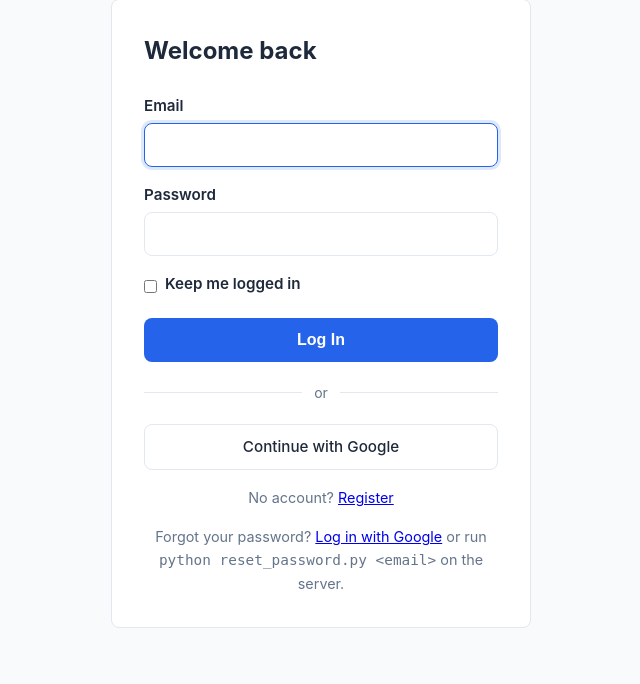
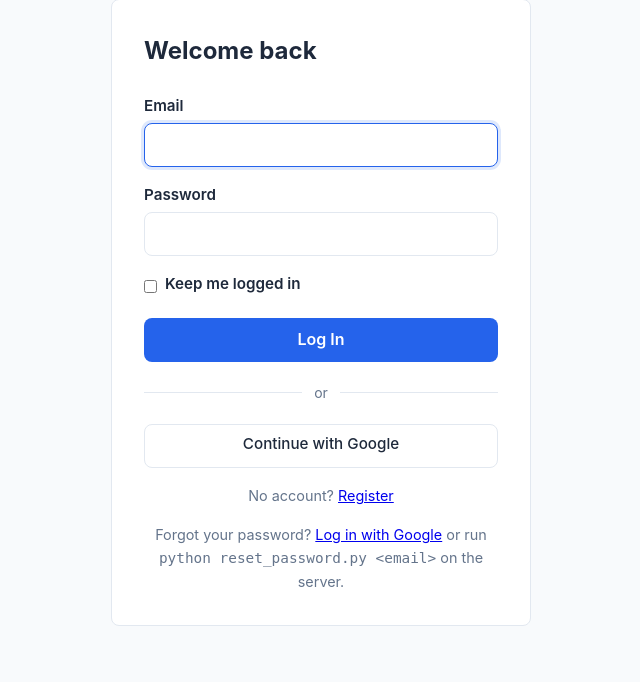
Before and after one commit to tescher/fitlocal, a Flask app: a page that uses templates/base.html in a window 1280 px wide. Shown: the part 126-810 px from the top of the page, without its empty margins (319-959 px from the left). After the commit the page ends 752 px from the top, so only its background shows below. Run offline with Flask 3, Linux system fonts and the light colour scheme.

Commit message:
Fix btn inconsistency between anchor and button elements
Switched .btn from inline-block to inline-flex with align-items:center
and added font-family:inherit and box-sizing:border-box so <button>
and <a> elements render at identical height and baseline.

Co-Authored-By: Claude Sonnet 4.6 <noreply@anthropic.com>

```diff
--- a/static/style.css
+++ b/static/style.css
@@ -136,18 +136,24 @@ h3 {
 
 /* Buttons */
 .btn {
-    display: inline-block;
+    display: inline-flex;
+    align-items: center;
+    justify-content: center;
     padding: 0.6rem 1.25rem;
     border: none;
     border-radius: var(--radius);
     font-size: 1rem;
     font-weight: 600;
+    font-family: inherit;
     cursor: pointer;
     text-decoration: none;
     text-align: center;
     transition: background 0.15s, transform 0.1s;
     min-height: 44px;
     min-width: 44px;
+    box-sizing: border-box;
+    line-height: 1.2;
+    vertical-align: middle;
 }
 
 .btn:active {
```
